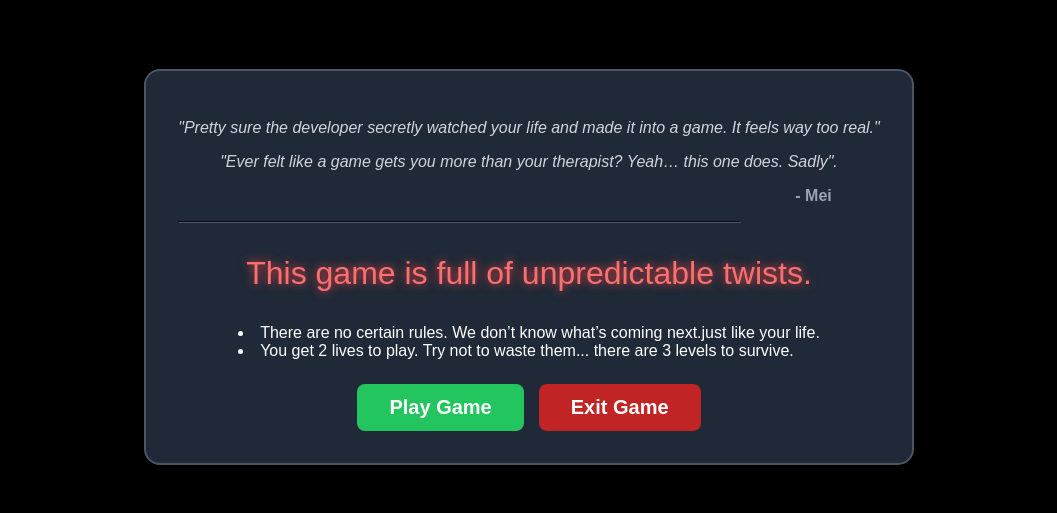
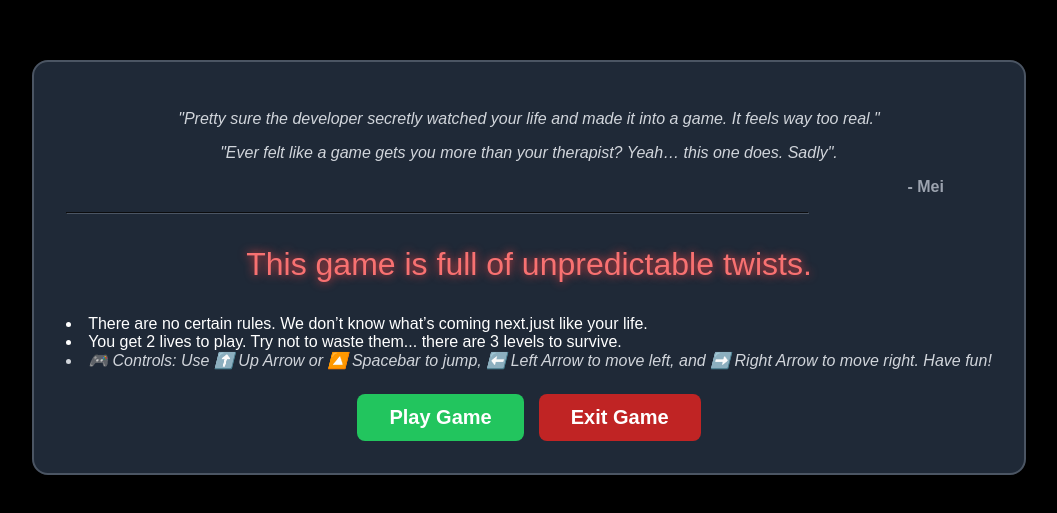
Before and after one commit to myselfmeii/mei_games, a React (Vite) app: page /savequby in a window 1280 px wide. Shown: the part 133-646 px from the top of the page, without its empty margins (111-1168 px from the left). Built offline with nearby package versions, Linux system fonts and the light colour scheme; a web font is replaced by a local one.

Commit message:
added controls list to quby game

```diff
--- a/src/component/savequby/SaveQuby.jsx
+++ b/src/component/savequby/SaveQuby.jsx
@@ -155,7 +155,12 @@ const RulesScreen = ({ onStartGame }) => {
                 >
                     <li>There are no certain rules. We don’t know what’s coming next.just like your life.</li>
                     <li>You get 2 lives to play. Try not to waste them... there are 3 levels to survive.</li>
+                    <li className="rules-quote">
+  🎮 Controls: Use ⬆️ Up Arrow or 🔼 Spacebar to jump, ⬅️ Left Arrow to move left, and ➡️ Right Arrow to move right. Have fun!
+</li>
+
                 </ul>
+
 
 
                 <span style={{ display: 'flex', justifyContent: 'center', gap: '15px' }} >
```
